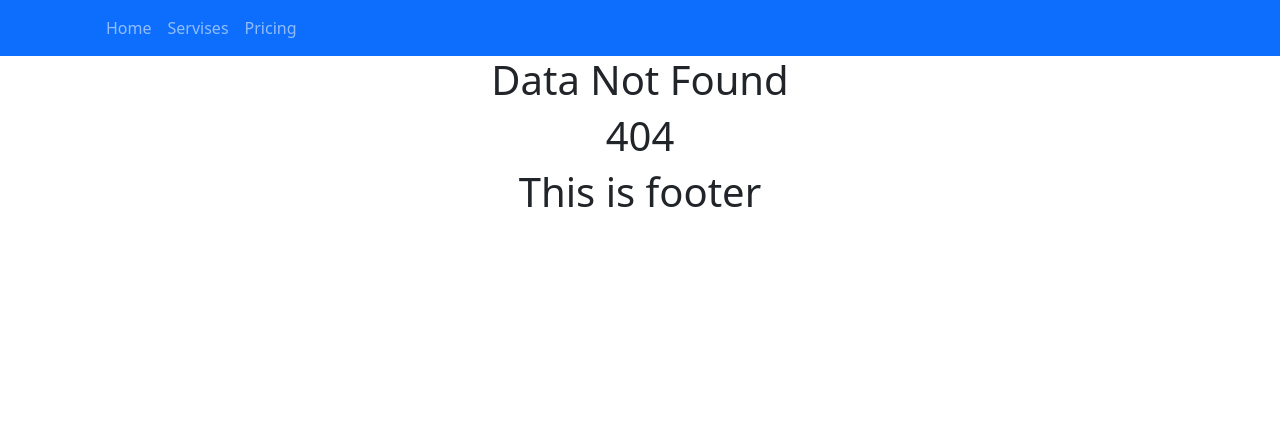
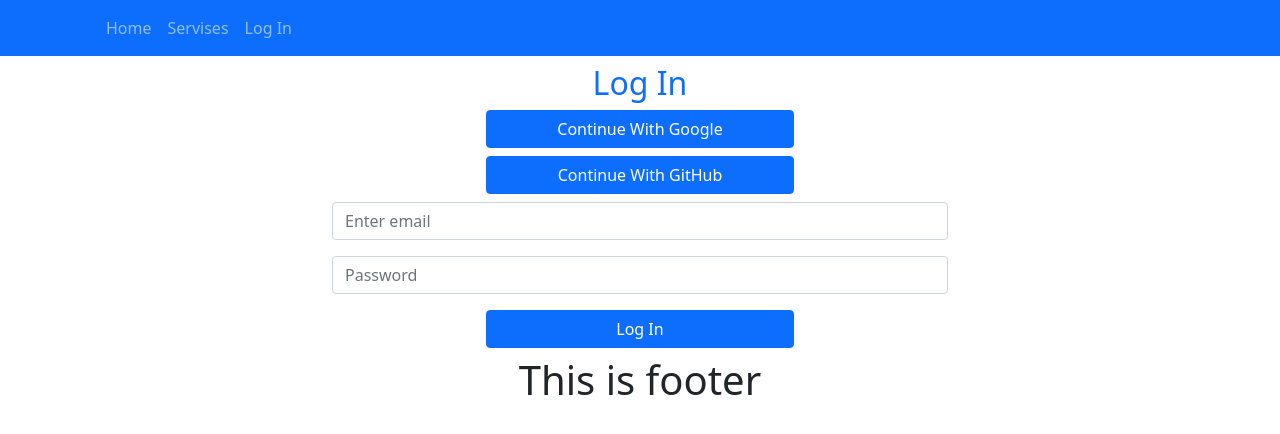
Before and after one commit to MonirujjamanMamun/tutorial-house, a React (Create React App) app: page /login in a window 1280 px wide. Before the commit this address had no page. Shown: the top 434 px of the page. Built offline with nearby package versions, Linux system fonts and the light colour scheme.

Commit message:
log in form added

```diff
--- a/src/App.js
+++ b/src/App.js
@@ -7,6 +7,8 @@
 import Footer from './Components/Footer/Footer';
 import Header from './Components/Header/Header';
 import 'bootstrap/dist/css/bootstrap.min.css';
+import LogIn from './Components/LogIn/LogIn';
+import Register from './Components/Register/Register';
 
 function App() {
   return (
@@ -15,6 +17,8 @@
       <Routes>
         <Route path='/' element={<Home></Home>}></Route>
         <Route path='/servises' element={<Servises></Servises>}></Route>
+        <Route path='/login' element={<LogIn></LogIn>}></Route>
+        <Route path='/register' element={<Register></Register>}></Route>
         <Route path='*' element ={<DataNotFound></DataNotFound>}></Route>
       </Routes>
       <Footer></Footer>
--- a/src/Components/Header/Header.js
+++ b/src/Components/Header/Header.js
@@ -14,7 +14,7 @@
                     <Nav className="me-auto">
                         <Nav.Link as={Link} to="/">Home</Nav.Link>
                         <Nav.Link as={Link} to="/servises">Servises</Nav.Link>
-                        <Nav.Link href="#pricing">Pricing</Nav.Link>
+                        <Nav.Link as={Link} to="/login">Log In</Nav.Link>
                     </Nav>
                 </Container>
             </Navbar>
--- /dev/null
+++ b/src/Components/LogIn/LogIn.js
@@ -0,0 +1,31 @@
+import React from 'react';
+import { Button, Form } from 'react-bootstrap';
+
+const LogIn = () => {
+    return (
+
+        <div className='container w-50 mx-auto'>
+            <h2 className='text-primary text-center mt-2'>Log In</h2>
+            <Button variant="primary w-50 mx-auto d-block mb-2" type="submit">
+                Continue With Google
+            </Button>
+            <Button variant="primary w-50 mx-auto d-block mb-2" type="submit">
+                Continue With GitHub
+            </Button>
+            <Form>
+                <Form.Group className="mb-3" controlId="formBasicEmail">
+                    <Form.Control type="email" placeholder="Enter email" required />
+                </Form.Group>
+                <Form.Group className="mb-3" controlId="formBasicPassword">
+                    <Form.Control type="password" placeholder="Password" required />
+                </Form.Group>
+                <Button variant="primary w-50 mx-auto d-block mb-2" type="submit">
+                    Log In
+                </Button>
+            </Form>
+        </div>
+
+    );
+};
+
+export default LogIn;
--- /dev/null
+++ b/src/Components/Register/Register.js
@@ -0,0 +1,11 @@
+import React from 'react';
+
+const Register = () => {
+    return (
+        <div>
+            <h1>This is register</h1>
+        </div>
+    );
+};
+
+export default Register;
```
